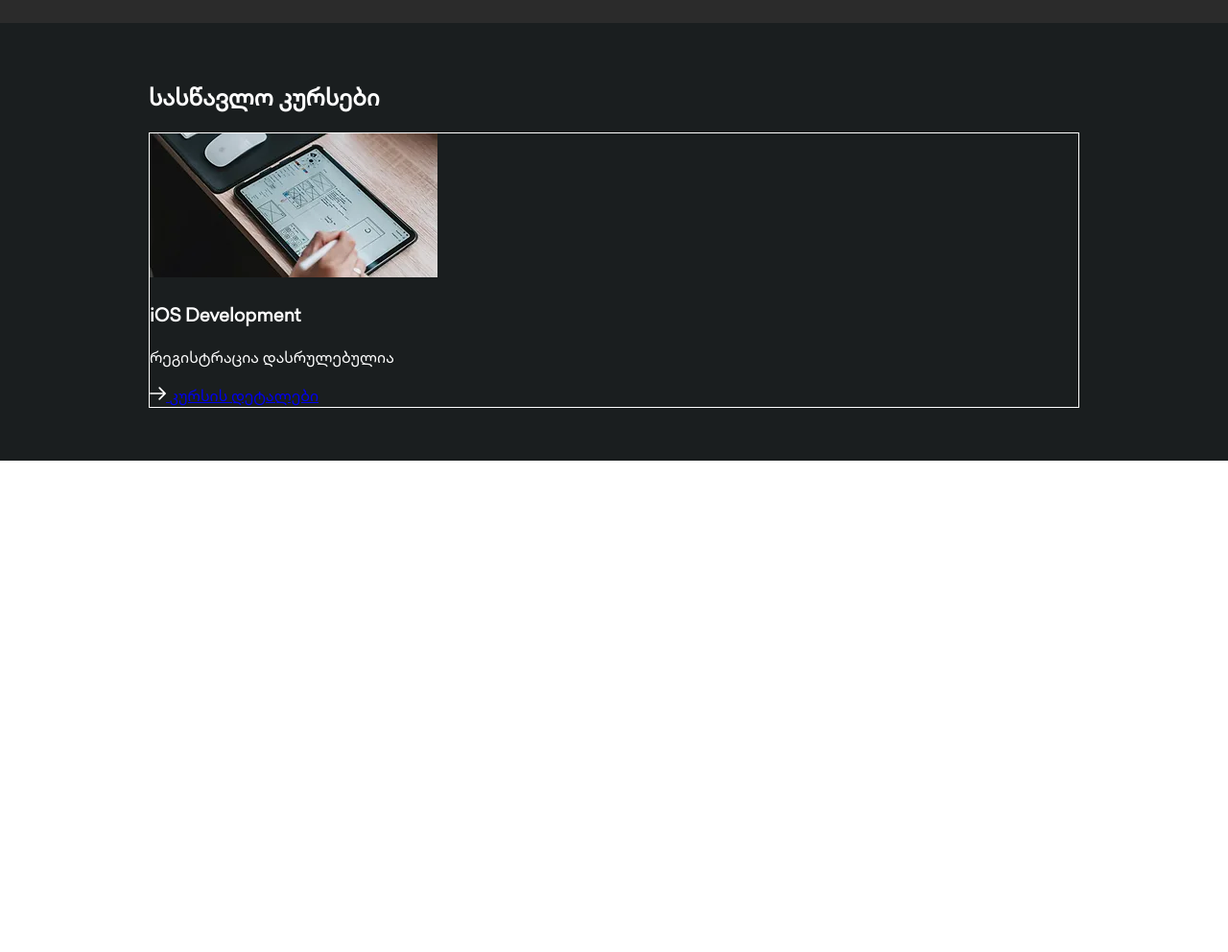
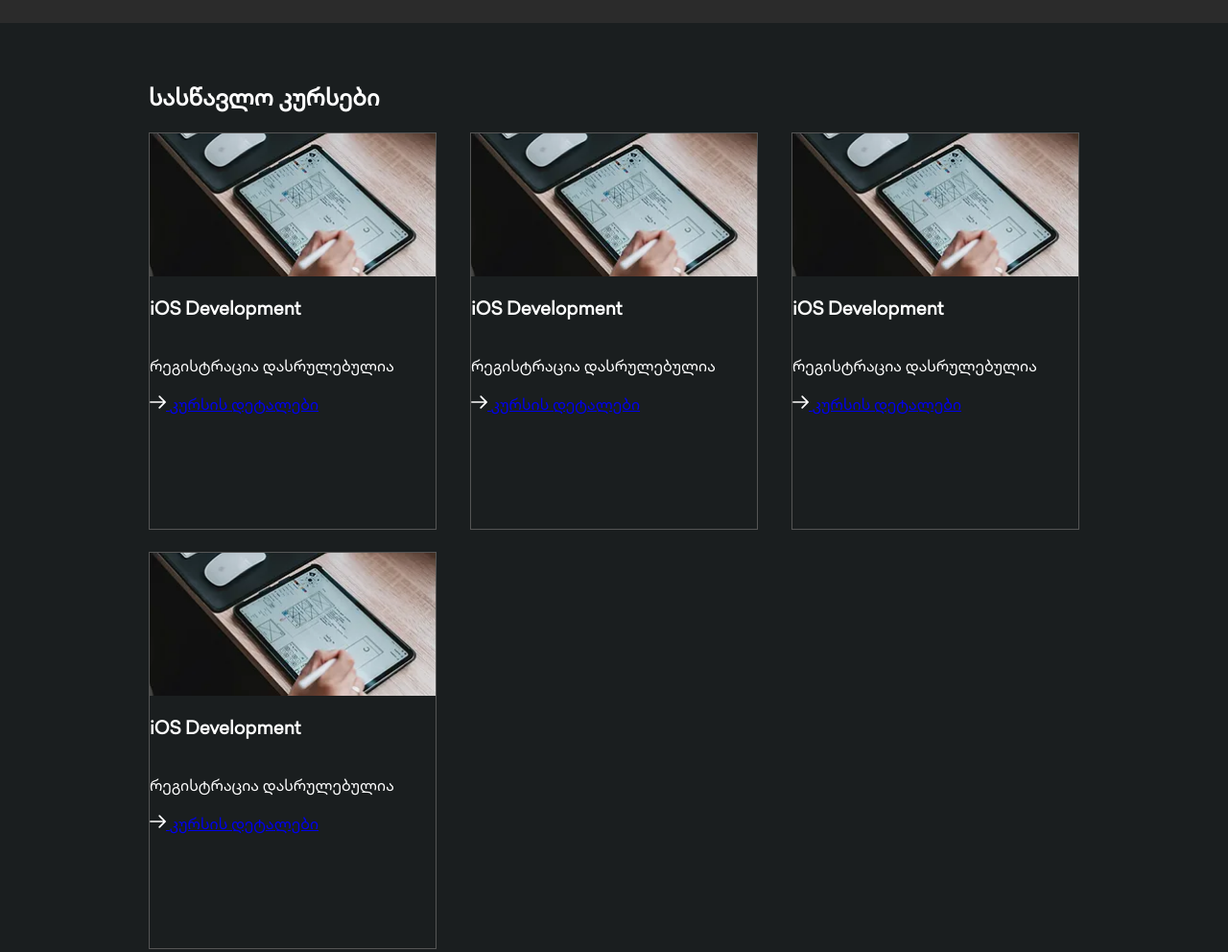
Before and after one commit to farnai/tbcx-usaid-exam, a website: page index.html in a window 1280 px wide. Shown: the part 820-1812 px from the top of the page at 96% size. Before the commit the page ends 1300 px from the top, so only its background shows below. Drawn offline with Linux system fonts and the light colour scheme.

Commit message:
training courses block and items styling

```diff
--- a/assets/css/style.scss
+++ b/assets/css/style.scss
@@ -144,8 +144,14 @@
   background: $black-primary;
   color: $white-color;
   .training-info{
+    display: grid;
+    grid-template-columns: 1fr 1fr 1fr;
+    grid-gap:  23px 35px;
     .training-item{
-      border: 1px solid rgb(255 255 255);
+      border: 1px solid rgb(85 85 85);
+      min-height: 412px;
+      display: flex;
+      flex-direction: column;
     }
   }
 }
--- a/index.html
+++ b/index.html
@@ -103,12 +103,39 @@
             <h2>სასწავლო კურსები</h2>
             <div class="training-info">
                 <div class="training-item">
-                    <img src="assets/img/1.webp">
-                    <h3>iOS Development
-                    </h3>
-                    <p>რეგისტრაცია დასრულებულია
-
-                    </p>
+                    <img src="assets/img/1.webp" alt="ios">
+                    <h3>iOS Development </h3>
+                    <p>რეგისტრაცია დასრულებულია </p>
+                    <a href="#"><span><svg preserveAspectRatio="xMidYMid meet" data-bbox="1.833 2.667 13.334 10.666" xmlns="http://www.w3.org/2000/svg" viewBox="1.833 2.667 13.334 10.666" height="16" width="17" data-type="color" role="presentation" aria-hidden="true"><defs><style>#comp-lnoncoa62__00000000-0000-0000-0000-000000000003 svg [data-color="1"] {fill: #00AEEF;}</style></defs>
+    <g>
+        <path fill="#ffffff" d="m10.3 2.867 4.667 4.666a.645.645 0 0 1 0 .934L10.3 13.133a.644.644 0 0 1-.933 0 .644.644 0 0 1 0-.933L12.9 8.667H2.5c-.4 0-.667-.267-.667-.667s.267-.667.667-.667h10.4L9.367 3.8a.605.605 0 0 1-.2-.467c0-.2.066-.333.2-.466a.644.644 0 0 1 .933 0Z" data-color="1"></path>
+    </g>
+</svg></span> <span class="text">კურსის დეტალები</span></a>
+                </div>
+                <div class="training-item">
+                    <img src="assets/img/1.webp" alt="ios">
+                    <h3>iOS Development </h3>
+                    <p>რეგისტრაცია დასრულებულია </p>
+                    <a href="#"><span><svg preserveAspectRatio="xMidYMid meet" data-bbox="1.833 2.667 13.334 10.666" xmlns="http://www.w3.org/2000/svg" viewBox="1.833 2.667 13.334 10.666" height="16" width="17" data-type="color" role="presentation" aria-hidden="true"><defs><style>#comp-lnoncoa62__00000000-0000-0000-0000-000000000003 svg [data-color="1"] {fill: #00AEEF;}</style></defs>
+    <g>
+        <path fill="#ffffff" d="m10.3 2.867 4.667 4.666a.645.645 0 0 1 0 .934L10.3 13.133a.644.644 0 0 1-.933 0 .644.644 0 0 1 0-.933L12.9 8.667H2.5c-.4 0-.667-.267-.667-.667s.267-.667.667-.667h10.4L9.367 3.8a.605.605 0 0 1-.2-.467c0-.2.066-.333.2-.466a.644.644 0 0 1 .933 0Z" data-color="1"></path>
+    </g>
+</svg></span> <span class="text">კურსის დეტალები</span></a>
+                </div>
+                <div class="training-item">
+                    <img src="assets/img/1.webp" alt="ios">
+                    <h3>iOS Development </h3>
+                    <p>რეგისტრაცია დასრულებულია </p>
+                    <a href="#"><span><svg preserveAspectRatio="xMidYMid meet" data-bbox="1.833 2.667 13.334 10.666" xmlns="http://www.w3.org/2000/svg" viewBox="1.833 2.667 13.334 10.666" height="16" width="17" data-type="color" role="presentation" aria-hidden="true"><defs><style>#comp-lnoncoa62__00000000-0000-0000-0000-000000000003 svg [data-color="1"] {fill: #00AEEF;}</style></defs>
+    <g>
+        <path fill="#ffffff" d="m10.3 2.867 4.667 4.666a.645.645 0 0 1 0 .934L10.3 13.133a.644.644 0 0 1-.933 0 .644.644 0 0 1 0-.933L12.9 8.667H2.5c-.4 0-.667-.267-.667-.667s.267-.667.667-.667h10.4L9.367 3.8a.605.605 0 0 1-.2-.467c0-.2.066-.333.2-.466a.644.644 0 0 1 .933 0Z" data-color="1"></path>
+    </g>
+</svg></span> <span class="text">კურსის დეტალები</span></a>
+                </div>
+                <div class="training-item">
+                    <img src="assets/img/1.webp" alt="ios">
+                    <h3>iOS Development </h3>
+                    <p>რეგისტრაცია დასრულებულია </p>
                     <a href="#"><span><svg preserveAspectRatio="xMidYMid meet" data-bbox="1.833 2.667 13.334 10.666" xmlns="http://www.w3.org/2000/svg" viewBox="1.833 2.667 13.334 10.666" height="16" width="17" data-type="color" role="presentation" aria-hidden="true"><defs><style>#comp-lnoncoa62__00000000-0000-0000-0000-000000000003 svg [data-color="1"] {fill: #00AEEF;}</style></defs>
     <g>
         <path fill="#ffffff" d="m10.3 2.867 4.667 4.666a.645.645 0 0 1 0 .934L10.3 13.133a.644.644 0 0 1-.933 0 .644.644 0 0 1 0-.933L12.9 8.667H2.5c-.4 0-.667-.267-.667-.667s.267-.667.667-.667h10.4L9.367 3.8a.605.605 0 0 1-.2-.467c0-.2.066-.333.2-.466a.644.644 0 0 1 .933 0Z" data-color="1"></path>
@@ -119,6 +146,7 @@
         </div>
     </section>
 </main>
+<br><br><br><br><br><br><br><br><br><br><br><br><br><br><br><br><br><br><br><br><br><br><br>
 <script src="assets/js/custom.js"></script>
 </body>
 </html>
```
Also changed, not shown: assets/css/style.css, 1 other file.
